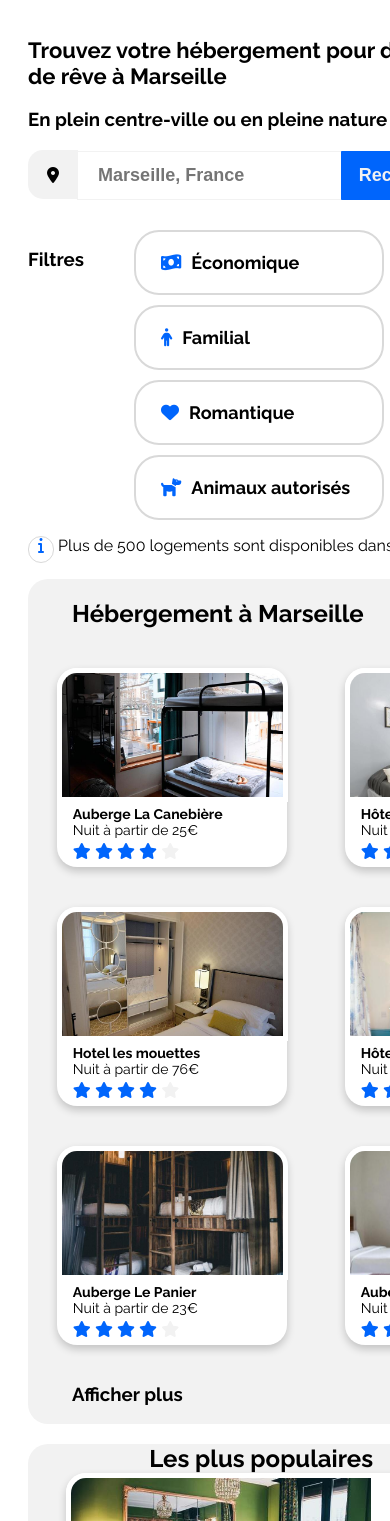
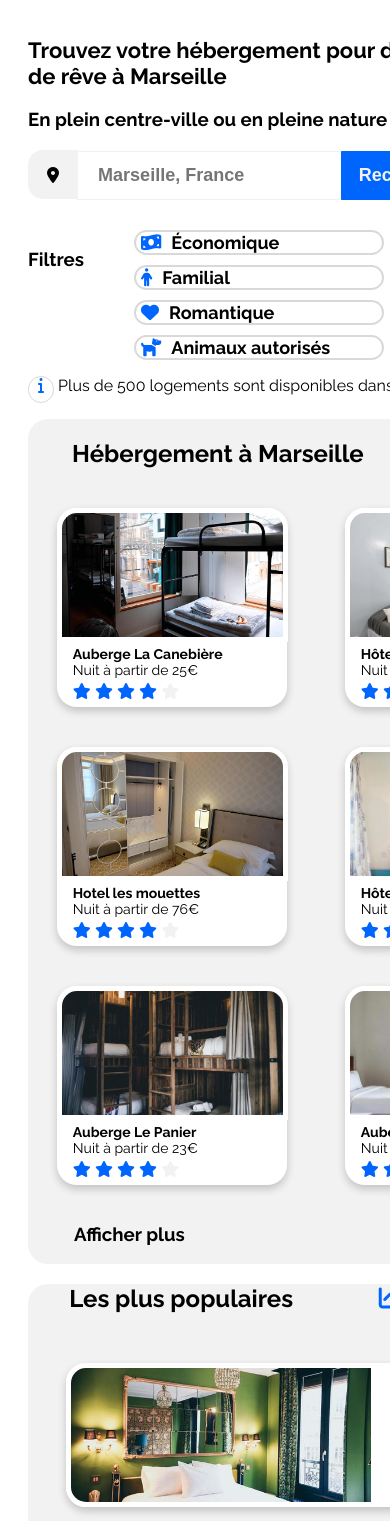
Before and after one commit to dededan487/Booki_Dom, a plain HTML site: page index.html in a window 390 px wide. Shown: the part 79-1600 px from the top of the page. Drawn offline with Linux system fonts and the light colour scheme; files whose address does not match are found by name.

Commit message:
retouche_titre_alignement_bouton_police

```diff
--- a/css/style.css
+++ b/css/style.css
@@ -158,6 +158,7 @@ nav {
 
 .filtres:hover {
     background: #DEEBFF;
+    font-size: 16px;
 }
 
 /*****icones barre de nav**********/
@@ -268,7 +269,7 @@ i {
 /*****fin de section hebergement_"Afficher plus" _*****/
 .section_suite a {
     color: #000000;
-    margin-left: 44px;
+    margin-left: 46px;
 }
 
 /******************section les plus populaires*******************************/
@@ -325,7 +326,7 @@ i {
 .activites {
     display: flex;
     flex-wrap: wrap;
-    justify-content: space-around;
+    justify-content: space-between;
     margin-top: 25px;
 }
 
@@ -417,7 +418,9 @@ footer {
         flex-direction: column;
         gap: 10px;
     }
-
+    .filtres{
+        padding: 0px;
+    }
     .sections {
         width: 40%;
         display: flex;
@@ -438,7 +441,12 @@ footer {
 
     .contenu_populaire {
         width: 500px;
-        justify-content: space-between;
+        margin-top: 50px;
+
+    }
+
+    .titre_article {
+        margin-right: 160px;
     }
 
     .img_populaire {
@@ -454,15 +462,17 @@ footer {
         width: 40%;
         flex-direction: column;
     }
-
+    .titre {
+        margin-right: 0px;
+    }
     footer {
         width: 40%;
         margin-bottom: 20px;
     }
+.container_footer{
+    padding-left: 20px;
+    }
 
-    .titre {
-        margin-right: 0px;
-    }
 
     .contenant_liste_footer {
         margin-right: 10px;
```
